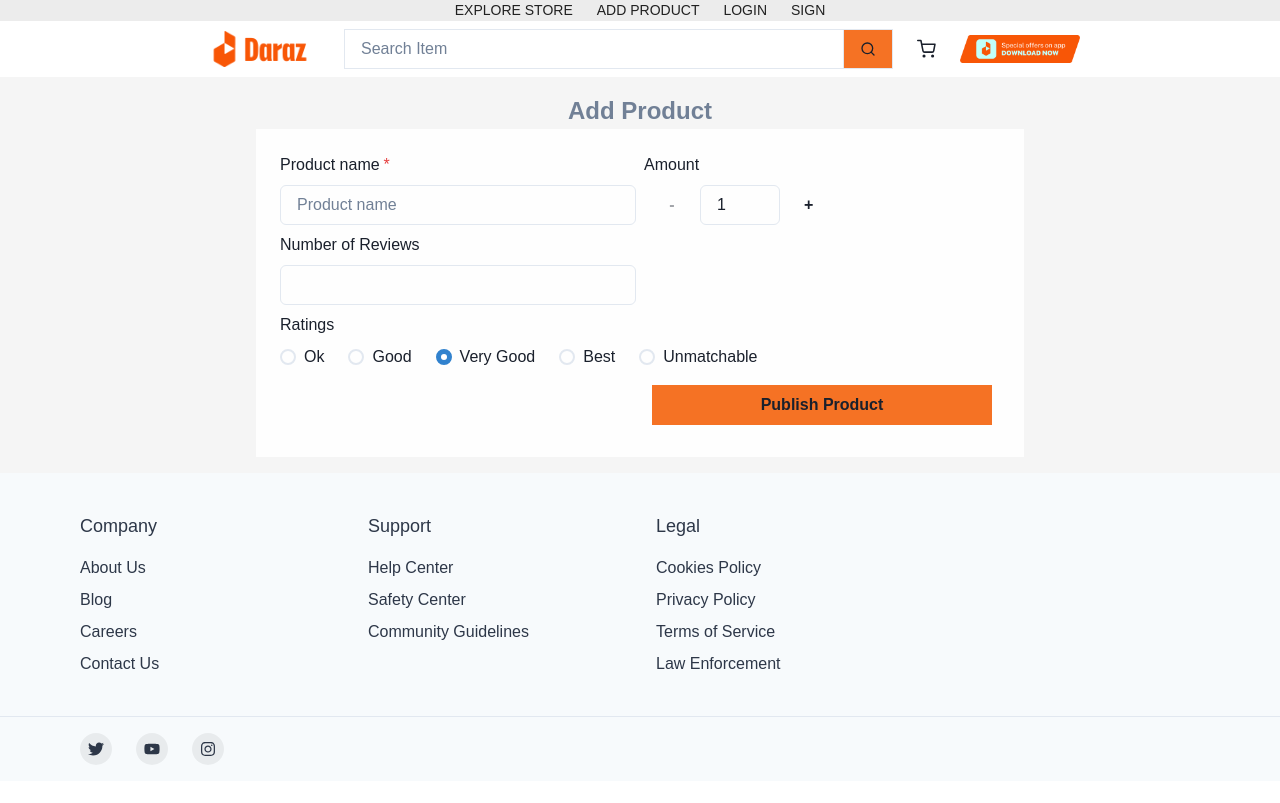
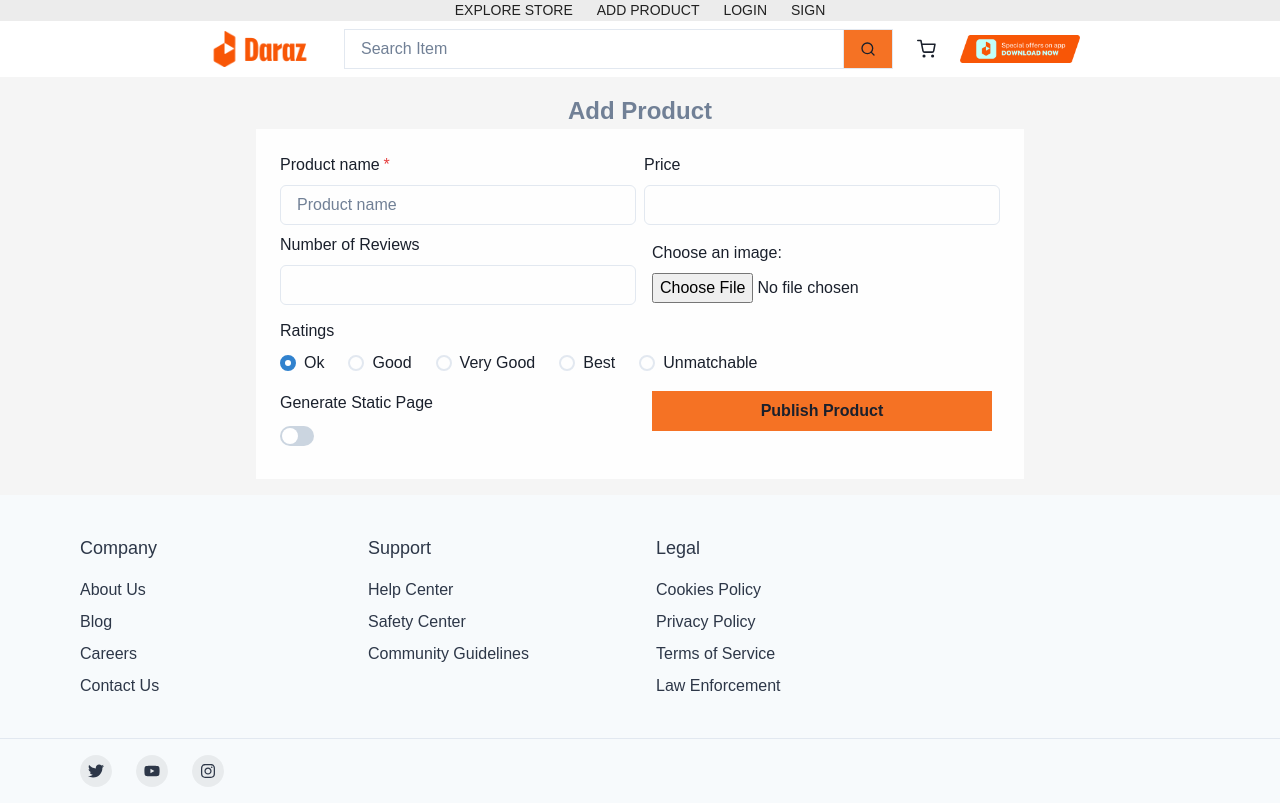
Before and after one commit to dork7/bazar-app, a Next.js app: page /addProduct in a window 1280 px wide. Built offline with nearby package versions, Linux system fonts and the light colour scheme.

Commit message:
image upload

```diff
--- a/package.json
+++ b/package.json
@@ -15,6 +15,7 @@
     "@next/font": "13.1.6",
     "eslint": "8.33.0",
     "eslint-config-next": "13.1.6",
+    "formidable": "^2.1.1",
     "framer-motion": "^9.0.2",
     "next": "13.1.6",
     "react": "18.2.0",
--- a/src/pages/addProduct/index.js
+++ b/src/pages/addProduct/index.js
@@ -1,25 +1,52 @@
-import { NumberInput } from '@/components/Inputs/NumberInput';
 import {
   Box,
   Button,
   FormControl,
-  FormHelperText,
   FormLabel,
   Grid,
   GridItem,
   HStack,
   Input,
-  NumberDecrementStepper,
-  NumberIncrementStepper,
-  NumberInputField,
-  NumberInputStepper,
   Radio,
   RadioGroup,
-  Stack,
+  Switch,
 } from '@chakra-ui/react';
-import React from 'react';
+import React, { useRef } from 'react';
 
 const AddProduct = () => {
+  const imageRef = useRef();
+  const nameRef = useRef();
+  const priceRef = useRef();
+  const numOfReviewsRef = useRef();
+  const ratingsRef = useRef();
+  const [rating, setRating] = React.useState('1');
+  const [genStaticPages, setGentStaticPages] = React.useState(false);
+
+  const formSubmitted = async (e) => {
+    e.preventDefault();
+    console.log('imageRef :>> ', imageRef);
+    console.log('refs :>> ');
+    console.log(imageRef.current.files);
+    console.log(nameRef.current.value);
+    console.log(priceRef.current.value);
+    console.log(numOfReviewsRef.current.value);
+    console.log(rating);
+    console.log(genStaticPages);
+
+    const imgFile = imageRef.current.files[0];
+
+    const formData = new FormData();
+    formData.append('imageFile', imgFile);
+    const data = await fetch('/api/products', {
+      method: 'POST',
+      body: formData,
+      dataType: 'jsonp',
+    });
+
+    const result = await data.json();
+    console.log('data.json ():>> ', result);
+  };
+
   return (
     <>
       <Box
@@ -32,6 +59,7 @@ const AddProduct = () => {
       >
         Add Product
       </Box>
+      <form onSubmit={formSubmitted}>
         <Grid
           templateColumns="repeat(2, 1fr)"
           gap={2}
@@ -41,27 +69,33 @@ const AddProduct = () => {
         >
           <FormControl isRequired>
             <FormLabel>Product name</FormLabel>
-          <Input placeholder="Product name" />
-        </FormControl>
-        <FormControl>
-          <FormLabel>Amount</FormLabel>
-          <NumberInput min={1}>
-            <NumberInputField />
-            <NumberInputStepper>
-              <NumberIncrementStepper />
-              <NumberDecrementStepper />
-            </NumberInputStepper>
-          </NumberInput>
+            <Input placeholder="Product name" ref={nameRef} />
           </FormControl>
 
           <FormControl>
+            <FormLabel>Price</FormLabel>
+            <Input placeholder="" ref={priceRef} />
+          </FormControl>
+          <FormControl>
             <FormLabel>Number of Reviews</FormLabel>
-          <Input placeholder="" />
+            <Input placeholder="" ref={numOfReviewsRef} />
           </FormControl>
+
+          <GridItem p={2}>
+            <FormLabel>Choose an image:</FormLabel>
+            <input
+              type="file"
+              id="avatar"
+              name="avatar"
+              accept="image/png, image/jpeg"
+              ref={imageRef}
+            ></input>{' '}
+          </GridItem>
+
           <GridItem colSpan={2}>
             <FormControl as="fieldset">
               <FormLabel as="legend">Ratings</FormLabel>
-            <RadioGroup defaultValue="3">
+              <RadioGroup onChange={setRating} value={rating}>
                 <HStack spacing="24px">
                   <Radio value="1">Ok</Radio>
                   <Radio value="2">Good</Radio>
@@ -71,6 +105,14 @@ const AddProduct = () => {
                 </HStack>
               </RadioGroup>
             </FormControl>
+          </GridItem>
+          <GridItem my={2}>
+            <FormLabel htmlFor="gen-pages">Generate Static Page</FormLabel>
+            <Switch
+              id="gen-pages"
+              value={genStaticPages}
+              onChange={() => setGentStaticPages((prev) => !prev)}
+            />
           </GridItem>
           <GridItem colStart={2} p={2}>
             <Button
@@ -84,6 +126,7 @@ const AddProduct = () => {
             </Button>
           </GridItem>
         </Grid>
+      </form>
     </>
   );
 };
--- /dev/null
+++ b/src/pages/api/products/index.js
@@ -0,0 +1,36 @@
+// Next.js API route support: https://nextjs.org/docs/api-routes/introduction
+
+import formidable from 'formidable';
+import path from 'path';
+export const config = {
+  api: {
+    bodyParser: false,
+  },
+};
+
+const readFile = (req, saveLocally) => {
+  const options = {};
+
+  if (saveLocally) {
+    options.uploadDir = path.join(
+      process.cwd(),
+      '/public/assets/images/products'
+    );
+    options.filename = (name, ext, path, form) => {
+      return Date.now().toString() + '_' + path.originalFilename;
+    };
+  }
+
+  const form = formidable(options);
+  return new Promise((resolve, reject) => {
+    form.parse(req, (err, fields, files) => {
+      if (err) reject(err);
+      resolve({ fields, files });
+    });
+  });
+};
+
+export default async function handler(req, res) {
+  await readFile(req, true);
+  res.status(200).json({ name: 'John Doe' });
+}
```
Also changed, not shown: 2 other files (tests, documents, lock files or other folders). Lines whose indentation alone changed are shown as unchanged.
